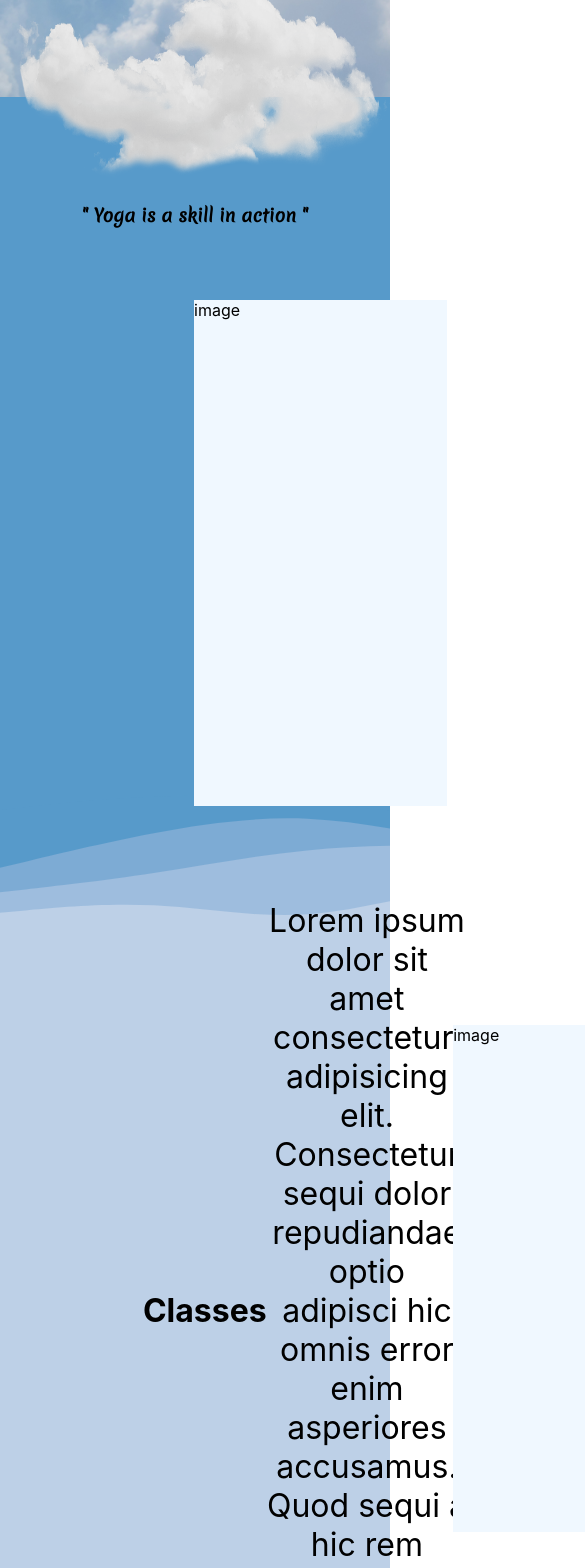
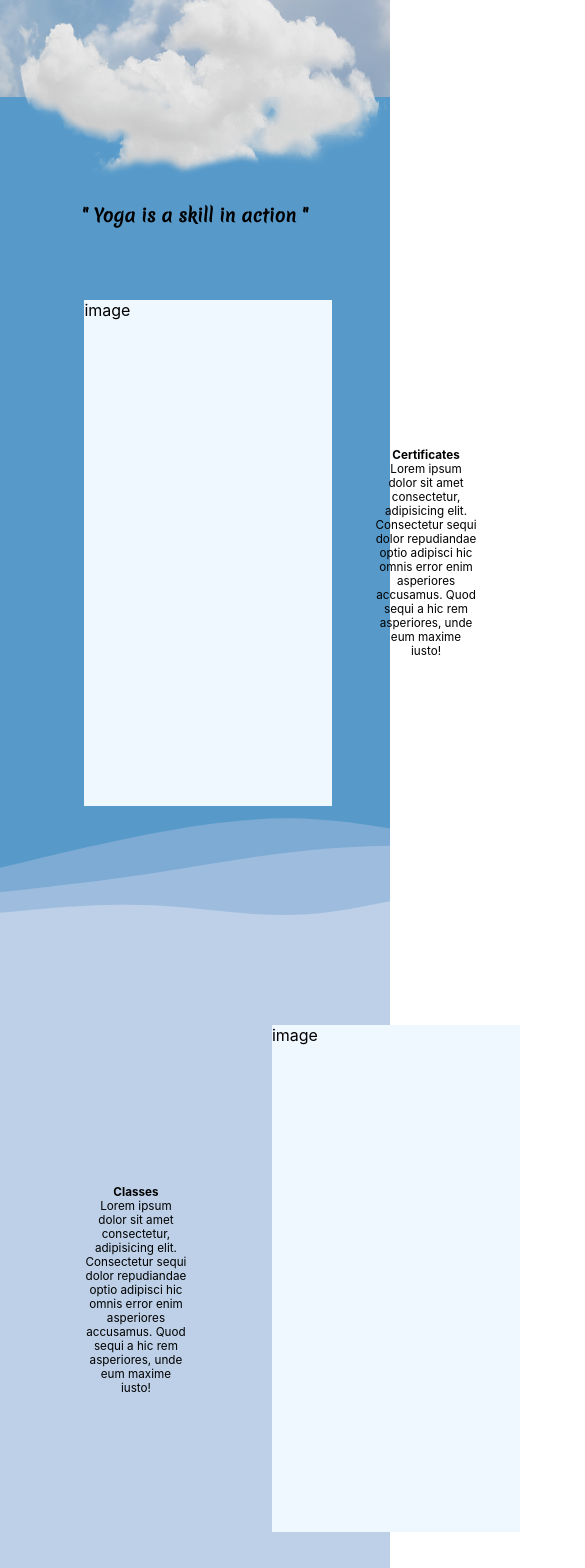
Before and after one commit to Kreez81/yogchetna, a React (Create React App) app: page / in a window 390 px wide. Shown: the part 747-2315 px from the top of the page, 585 px wide, since content can reach past the window. Built offline with nearby package versions, Linux system fonts and the light colour scheme.

Commit message:
pages mobile view and scrobar

```diff
--- a/src/App.css
+++ b/src/App.css
@@ -1,17 +1,18 @@
-.Appbody{
-    height: 200vh;
-    width: 100%;
-    background-color: rgb(245, 236, 225);
-    z-index: -100;
-}
 
-/* .omimg{
-    display: flex;
-    position: absolute;
-    top: -20vh;
-    left: 70vh;
-    height: 60vh;
-    width: 30%;
-    background-image: url("./Assets/om.png");
-    background-size: cover;
-} */
+
+::-webkit-scrollbar{
+    width: .85rem;
+ }
+::-webkit-scrollbar-track{
+   background-color: rgb(184, 213, 224);
+    }
+::-webkit-scrollbar-thumb{
+    background-color: rgb(87, 154, 202);
+    border-radius: 5px;
+    border: 2px solid transparent;
+    background-clip: content-box;
+  }
+
+::-webkit-scrollbar-thumb:hover{
+    background-color: rgb(63, 118, 157);
+  }
--- a/src/Components/Secpage/Second.css
+++ b/src/Components/Secpage/Second.css
@@ -39,20 +39,21 @@
 .firstsection{
     position: relative;
     display: flex;
-    flex-wrap: wrap;
     top: 14vh;
-    left: 15vh;
+    /* left: 15vh; */
     /* background-color: rgb(199, 213, 227); */
     height: 60vh;
-    width: 90vmax;
+    width: 90%;
+    margin-left: 10vh;
+    margin-right: 10vh;
 }
 .firstimg{
     position: relative;
     display: flex;
     background-color: aliceblue;
     height: inherit;
-    width: 30vmax;
-    left: 8vh;
+    width: 45vmax;
+    /* left: 8vh; */
 }
 .imgtext1{
     position: relative;
@@ -62,15 +63,26 @@
     text-align: center;
     justify-content: center;
     height: inherit;
-    font-size: xx-large;
-    left: 25vh;
-    width: 40vmax;
+    font-size: 3vmin;
+    /* background-color: antiquewhite; */
+    left: 5vh;
+    width: 45%;
     margin: 0%;
 }
 @media (max-width:370px){
-    .omimg{
-        left: -14.5vh;
-        top: 5vh;
-        height: 80vh;
+    .Tagline-box{
+        top: 7vh;
+    }
+    .firstsection{
+        flex-direction: column;
+        margin-left: 5vh;
+        top: 10vh;
+    }
+    .firstimg{
+        width: 90%;
+    }
+    .imgtext1{
+        width: 90%;
+        left: 0%;
     }
 }
--- a/src/Components/Thrdpage/Third.css
+++ b/src/Components/Thrdpage/Third.css
@@ -7,28 +7,44 @@
     position: relative;
     display: flex;
     top: 10vh;
-    left: 15vmin;
     /* background-color: rgb(199, 213, 227); */
     height: 60vh;
-    width: 90vw;
+    width: 90%;
+    margin-left: 10vh;
+    /* margin-right: 10vh; */
 }
 .secimg{
     position: relative;
     background-color: aliceblue;
     height: inherit;
-    width: 30vmax;
-    left: 23vh;
+    width: 45vmax;
+    left: 10vh;
 }
 .imgtext2{
     position: relative;
     display: flex;
-    flex-wrap: wrap;
     flex-direction: column;
     align-items: center;
     text-align: center;
     justify-content: center;
     height: inherit;
-    font-size: xx-large;
-    left: 10vh;
-    width: 40vmax;
+    font-size: 3vmin;
+    /* left: 10vh; */
+    width: 45%;
+
 }
+@media (max-width:370px){
+
+    .secsection{
+        flex-direction: column-reverse;
+        margin-left: 5vh;
+        width: 90%;
+    }
+    .secimg{
+        width: 90%;
+        left: 0%;
+    }
+    .imgtext2{
+        width: 90%;
+    }
+}
```
